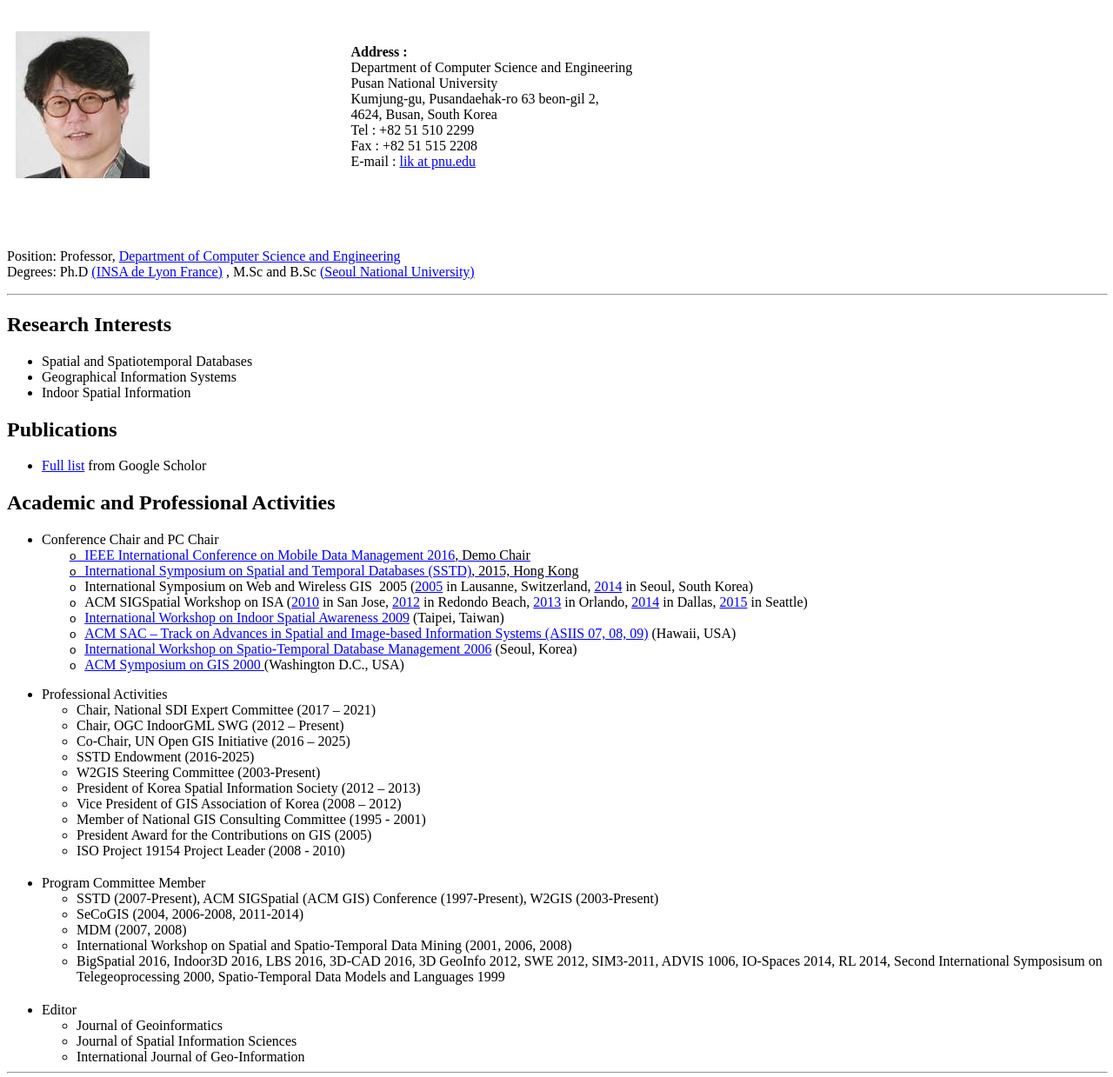
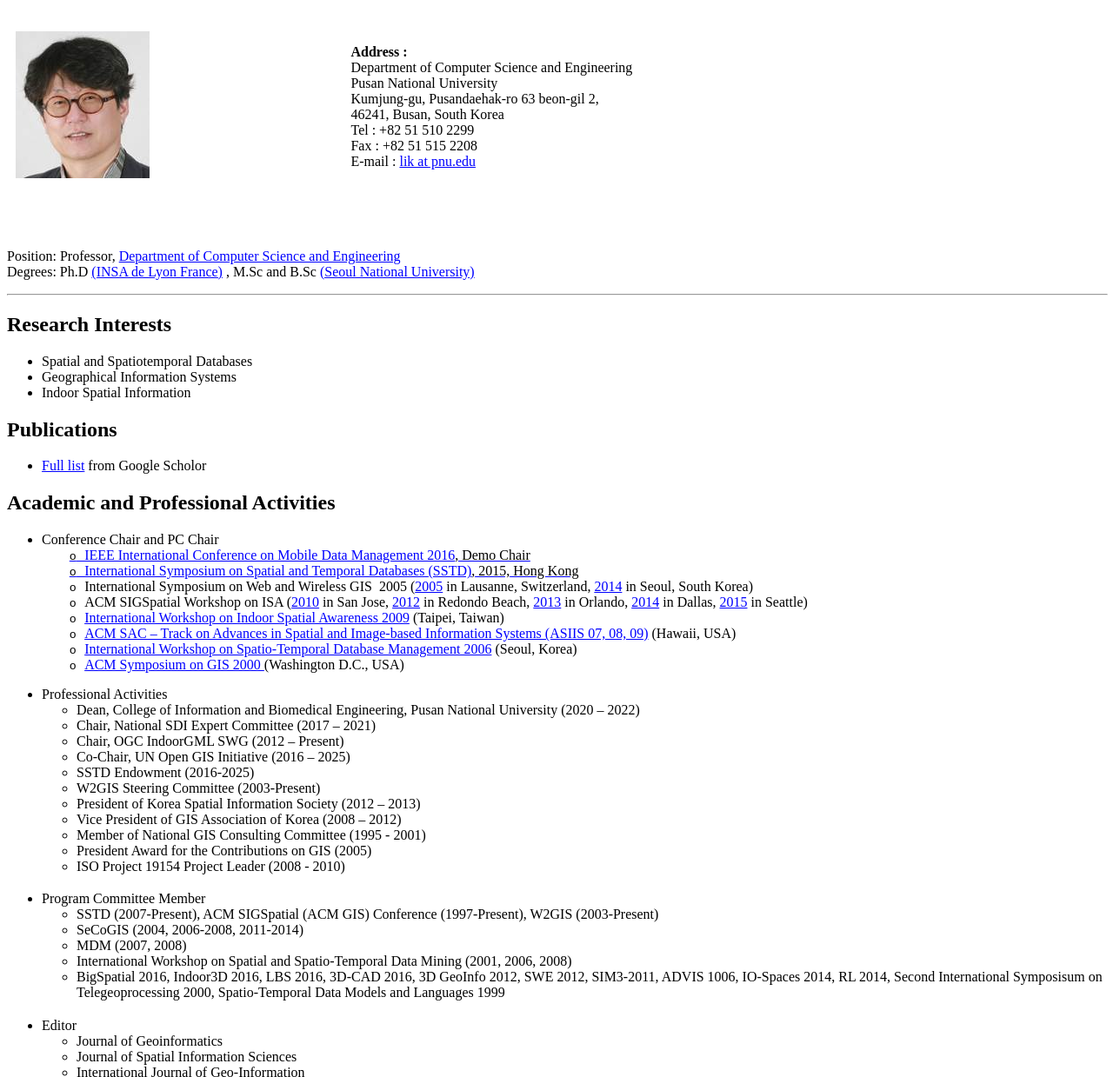
Before and after one commit to kijouneli/kijouneli.github.io, a plain HTML site: page index.html in a window 1280 px wide. Shown: the top 1239 px of the page at 87% size. Drawn offline with Linux system fonts and the light colour scheme.

Commit message:
Correct postal code in address section

```diff
--- a/index.html
+++ b/index.html
@@ -1139,7 +1139,7 @@ style='tab-interval:40.0pt;word-wrap:break-word'>
   0cm;mso-para-margin-top:0cm;mso-para-margin-right:2.32gd;mso-para-margin-bottom:
   0cm;mso-para-margin-left:0cm'><span lang=EN-US style='font-family:"Times New Roman",serif'>Kumjung-gu,
   Pusandaehak-ro 63 beon-gil 2, <br>
-  4624, Busan, South Korea</span></p>
+  46241, Busan, South Korea</span></p>
   <p style='margin:0cm'><span lang=NO-BOK style='font-family:"Times New Roman",serif;
   mso-ansi-language:NO-BOK'>Tel : +82 51 510 2299 <br>
   Fax : +82 51 515 2208 <br>
@@ -1290,6 +1290,10 @@ GIS 2000 </a>(Washington D.C., USA)</span></p>
  <ul type=circle>
   <li class=MsoNormal style='mso-margin-top-alt:auto;mso-margin-bottom-alt:
       auto;mso-list:l2 level2 lfo3;tab-stops:list 72.0pt'><span lang=EN-US
+      style='font-family:"Times New Roman",serif'>Dean, College of Information and Biomedical Engineering, Pusan National University
+      (2020 &#8211; 2022)<o:p></o:p></span></li>
+  <li class=MsoNormal style='mso-margin-top-alt:auto;mso-margin-bottom-alt:
+      auto;mso-list:l2 level2 lfo3;tab-stops:list 72.0pt'><span lang=EN-US
       style='font-family:"Times New Roman",serif'>Chair, National SDI Expert
       Committee (2017 &#8211; 2021)<o:p></o:p></span></li>
   <li class=MsoNormal style='mso-margin-top-alt:auto;mso-margin-bottom-alt:
```
